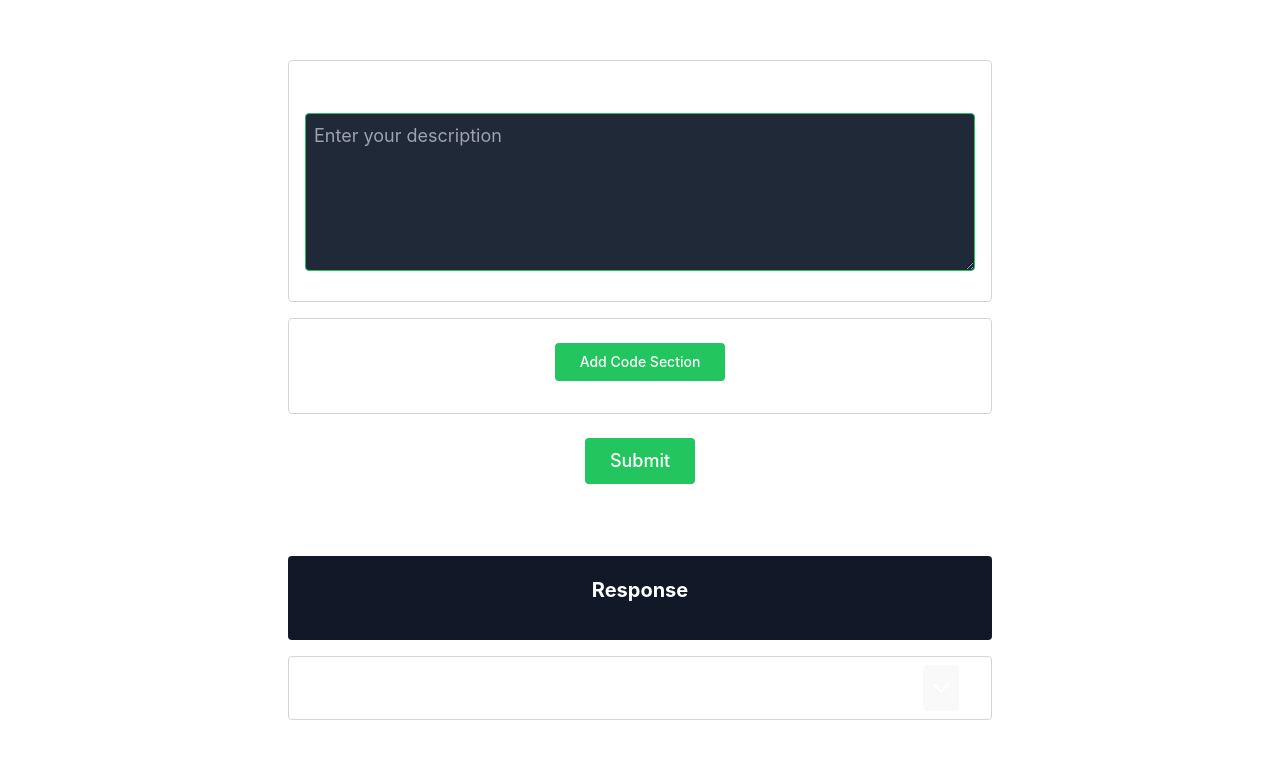
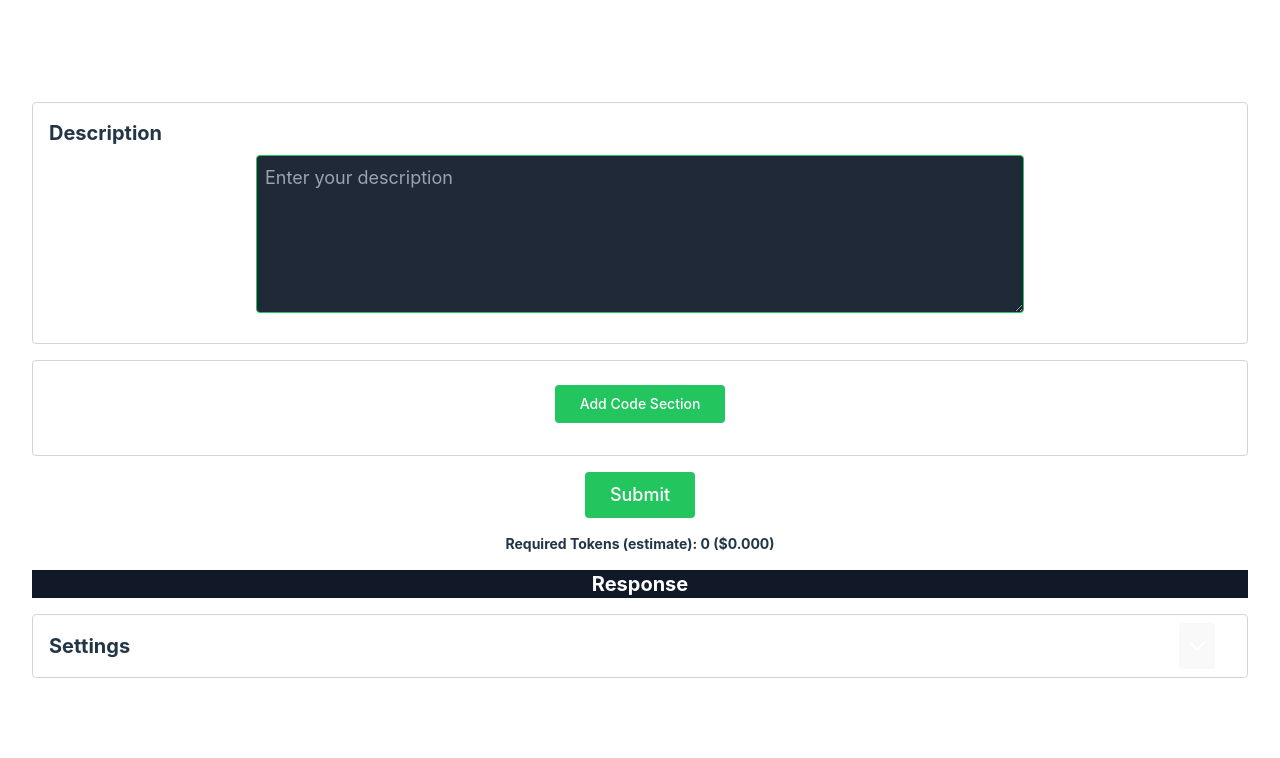
Before and after one commit to petersopko/gptcodepal, a Vue app: page / in a window 1280 px wide. Shown: the top 758 px of the page. Built offline with nearby package versions, Linux system fonts and the light colour scheme; what @highlightjs/vue-plugin would draw is missing.

Commit message:
remove styles (more later), adjust names, prompt

```diff
--- a/src/components/CodeChunkList.vue
+++ b/src/components/CodeInputList.vue
@@ -10,7 +10,7 @@
 
 <script setup>
 import CodeInput from './CodeInput.vue';
-import AddCodeChunkButton from './AddCodeChunkButton.vue';
+import AddCodeChunkButton from './CodeInputAddButton.vue';
 
 const props = defineProps({
     codeChunks: Array,
--- a/src/components/HighlightedCode.vue
+++ b/src/components/HighlightedCode.vue
@@ -1,5 +1,5 @@
 <template>
-    <div class="w-full whitespace-pre-wrap text-lg text-left">
+    <div class="min-w-full code-container whitespace-pre-wrap text-lg text-left">
         <span v-for="(part, index) in parts" :key="index">
             <span v-if="part.isCode" class="bg-gray-800 p-1 rounded inline-block relative">
                 <highlightjs :code="part.text" />
@@ -28,7 +28,9 @@ const parts = computed(() => {
         if (match.index > lastIndex) {
             parts.push({ text: props.response.slice(lastIndex, match.index), isCode: false });
         }
-        parts.push({ text: match[1], isCode: true });
+        // Remove the language name from the beginning of the code block
+        const code = match[1].replace(/^[a-zA-Z]+\n/, '');
+        parts.push({ text: code, isCode: true });
         lastIndex = regex.lastIndex;
     }
 
--- a/src/components/ResponseSection.vue
+++ b/src/components/ResponseSection.vue
@@ -1,5 +1,5 @@
 <template>
-    <div class="rounded p-5 mt-5 w-full max-w-3xl bg-gray-900">
+    <div class="bg-gray-900">
         <ResponseSectionHeadline />
         <ResponseTokensInfo :responseTokens="responseTokens" :actualTokens="actualTokens" />
         <HighlightedCode :response="response" />
--- a/src/views/Interface.vue
+++ b/src/views/Interface.vue
@@ -15,7 +15,7 @@ import axios from "axios";
 import Loader from "../components/Loader.vue";
 import Settings from "../components/Settings.vue";
 import TextInput from "../components/TextInput.vue";
-import CodeChunkList from "../components/CodeChunkList.vue";
+import CodeChunkList from "../components/CodeInputList.vue";
 import TokenInfo from "../components/TokenInfo.vue";
 import ResponseSection from "../components/ResponseSection.vue";
 import useSubmitPrompt from "../composables/useSubmitPrompt.js";
@@ -63,27 +63,3 @@ watch(loading, (newValue) => {
 });
 
 </script>
-
-<style scoped>
-.container {
-  display: flex;
-  flex-direction: column;
-  align-items: center;
-  justify-content: center;
-  position: relative;
-  color: #fff;
-  width: 100%;
-  max-width: 3xl;
-}
-
-.input {
-  width: 100%;
-  max-width: 3xl;
-}
-
-.settings {
-  width: 100%;
-  max-width: 3xl;
-  margin-top: 1rem;
-}
-</style>
--- a/styles/style.css
+++ b/styles/style.css
@@ -78,7 +78,7 @@ button:focus-visible {
   align-items: center;
   padding: 2rem;
   text-align: center;
-  width: 60%;
+  width: 100%;
   margin-left: auto;
   margin-right: auto;
 }
```
Also changed, not shown: src/composables/useSubmitPrompt.js (+1 -1 lines), src/components/CodeInputAddButton.vue (renamed from src/components/AddCodeChunkButton.vue).
